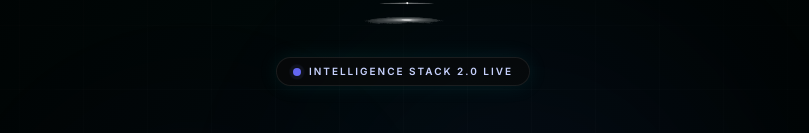
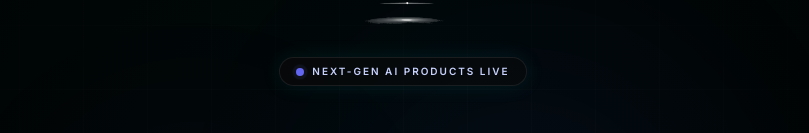
Before and after one commit to iamsparshgupta/advayant-website, a Next.js app: page / in a window 1280 px wide. Shown: the part 167-300 px from the top of the page, without its empty margins (237-1046 px from the left). Built offline with nearby package versions, Linux system fonts and the light colour scheme.

Commit message:
copy: changed technical intelligence stack badge to consumer friendly ai products live

```diff
--- a/src/app/page.tsx
+++ b/src/app/page.tsx
@@ -41,7 +41,7 @@ function Hero() {
               <span className="relative inline-flex rounded-full h-2 w-2 bg-primary-500"></span>
             </span>
             <span className="text-[10px] font-semibold uppercase tracking-[0.2em] text-primary-200">
-              Intelligence Stack 2.0 Live
+              Next-Gen AI Products Live
             </span>
           </div>
         </div>
```
